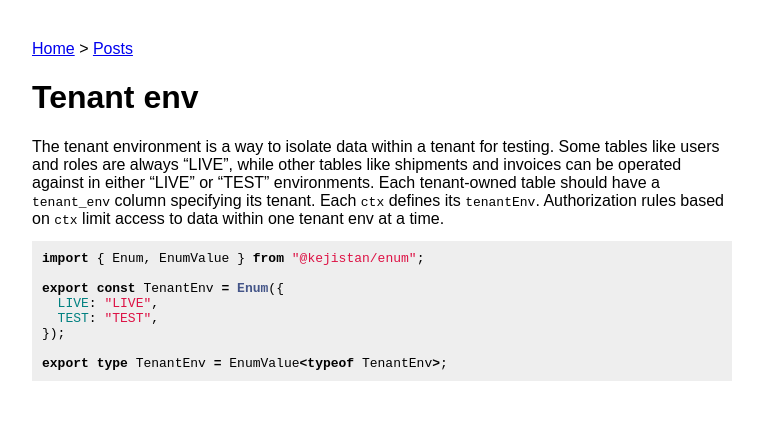
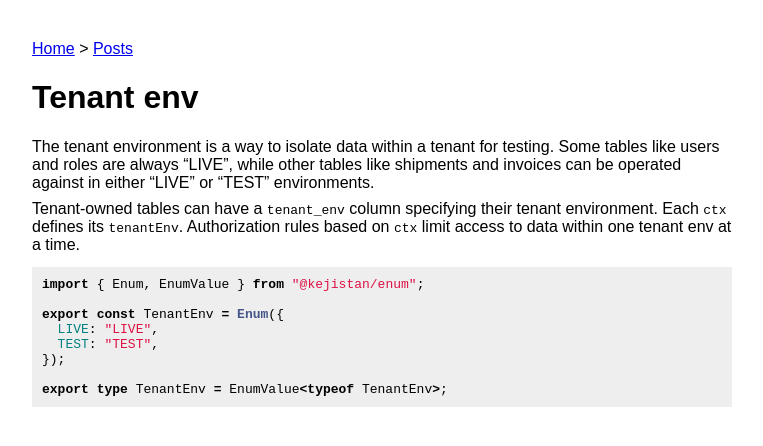
Before and after one commit to maxh/maxheinritz.com, a Jekyll site: the page built from _posts/2022-11-20-tenant-env.md, in a window 1280 px wide. Shown: the top 446 px of the page, without its empty margins (108-871 px from the left). Built offline with Jekyll 4.4.1, drawn with Linux system fonts in a browser that asks for light colours.

Commit message:
tenant env

````diff
--- a/_posts/2022-11-20-tenant-env.md
+++ b/_posts/2022-11-20-tenant-env.md
@@ -4,7 +4,9 @@ layout: post
 tags: ["software patterns"]
 ---
 
-The tenant environment is a way to isolate data within a tenant for testing. Some tables like users and roles are always "LIVE", while other tables like shipments and invoices can be operated against in either "LIVE" or "TEST" environments. Each tenant-owned table should have a `tenant_env` column specifying its tenant. Each `ctx` defines its `tenantEnv`. Authorization rules based on `ctx` limit access to data within one tenant env at a time.
+The tenant environment is a way to isolate data within a tenant for testing. Some tables like users and roles are always "LIVE", while other tables like shipments and invoices can be operated against in either "LIVE" or "TEST" environments.
+
+Tenant-owned tables can have a `tenant_env` column specifying their tenant environment. Each `ctx` defines its `tenantEnv`. Authorization rules based on `ctx` limit access to data within one tenant env at a time.
 
 ```ts
 import { Enum, EnumValue } from "@kejistan/enum";
````
